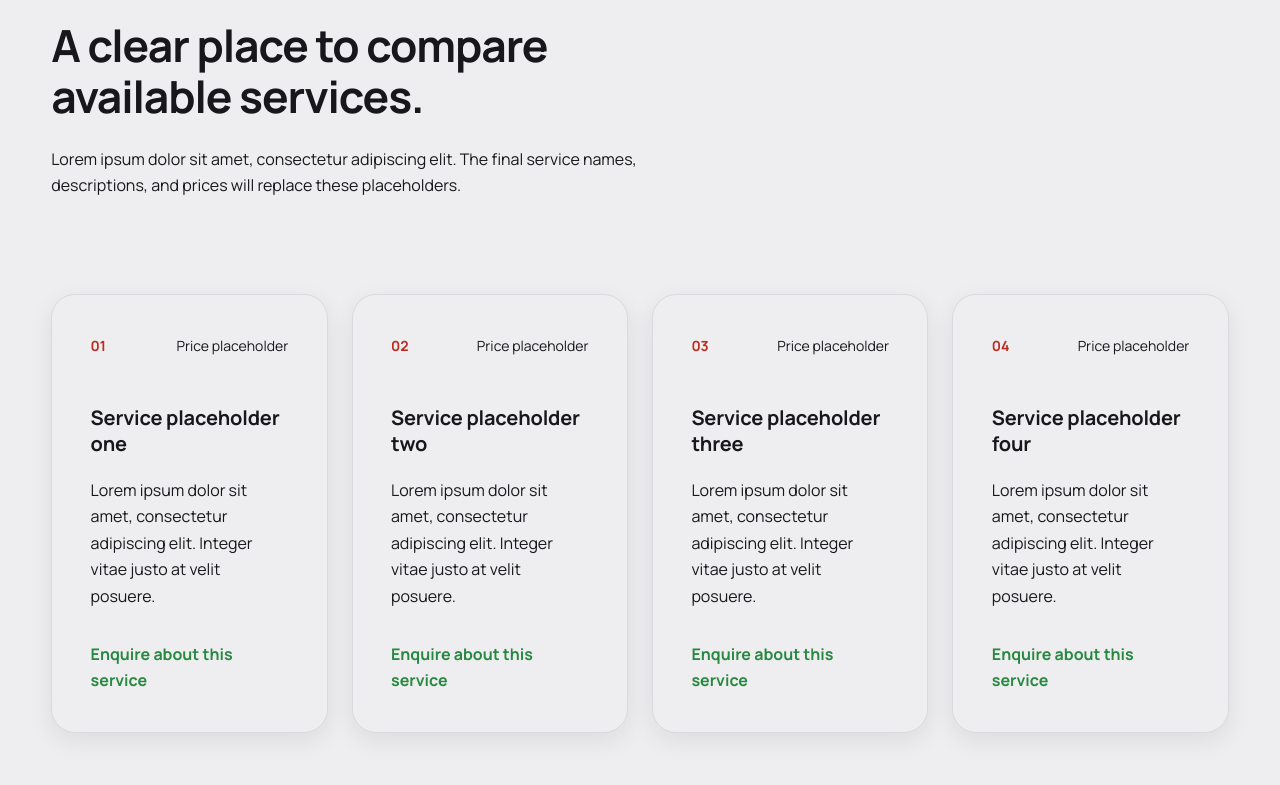
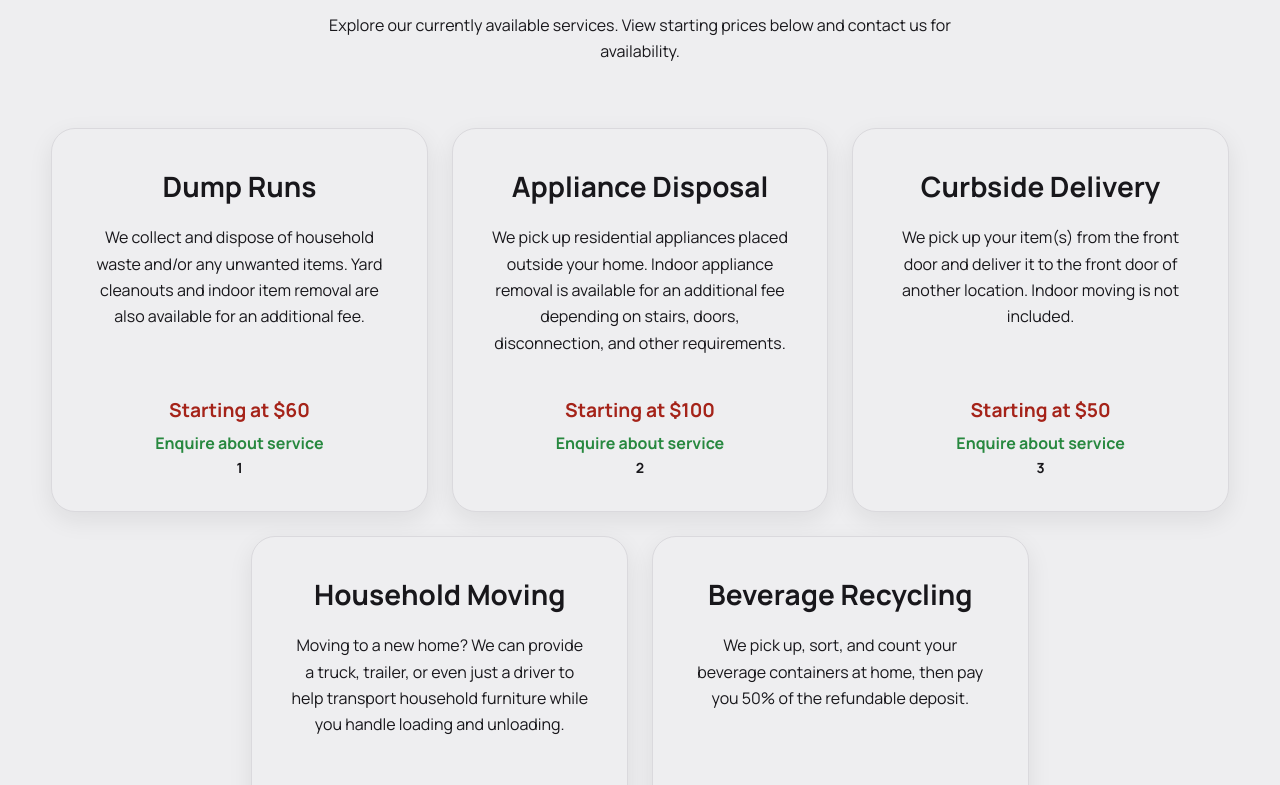
Before and after one commit to gwan-kib/CGT-Enterprises-Website, a React (Vite) app: page / in a window 1280 px wide. Shown: the part 935-1720 px from the top of the page. Built offline with nearby package versions, Linux system fonts and the light colour scheme.

Commit message:
style(site): refine services layout, header link treatment, and shared styling

```diff
--- a/src/components/layout/Header.tsx
+++ b/src/components/layout/Header.tsx
@@ -79,7 +79,7 @@ function handleSectionLinkClick(
   onSectionNavigation(getNavigationHref(link.hash));
 
   event.preventDefault();
-  section.scrollIntoView({ behavior: "smooth", block: "center" });
+  section.scrollIntoView({ behavior: "smooth", block: "start" });
 
   if (window.location.hash !== link.hash) {
     window.history.pushState(null, "", link.hash);
--- a/src/components/sections/ServicesSection.tsx
+++ b/src/components/sections/ServicesSection.tsx
@@ -1,17 +1,18 @@
-import { placeholderServices } from '../../data/services'
-import { SectionContainer } from '../layout/SectionContainer'
-import { SectionHeading } from '../ui/SectionHeading'
-import { ServiceCard } from '../ui/ServiceCard'
+import { placeholderServices } from "../../data/services";
+import { SectionContainer } from "../layout/SectionContainer";
+import { SectionHeading } from "../ui/SectionHeading";
+import { ServiceCard } from "../ui/ServiceCard";
 
 export function ServicesSection() {
   return (
     <SectionContainer id="services" labelledBy="services-title" tone="subtle">
       <div className="services-section__intro">
         <SectionHeading
-          description="Lorem ipsum dolor sit amet, consectetur adipiscing elit. The final service names, descriptions, and prices will replace these placeholders."
-          eyebrow="(02) Services and pricing"
+          align="center"
+          description="Explore our currently available services. View starting prices below and contact us for availability."
+          eyebrow="(02) Services"
           id="services-title"
-          title="A clear place to compare available services."
+          title="Available services:"
         />
       </div>
 
@@ -21,5 +22,5 @@ export function ServicesSection() {
         ))}
       </div>
     </SectionContainer>
-  )
+  );
 }
--- a/src/components/ui/ServiceCard.tsx
+++ b/src/components/ui/ServiceCard.tsx
@@ -1,23 +1,25 @@
-import type { Service } from '../../data/services'
+import type { Service } from "../../data/services";
 
 interface ServiceCardProps {
-  service: Service
+  service: Service;
 }
 
 export function ServiceCard({ service }: ServiceCardProps) {
   return (
     <article className="service-card">
-      <div className="service-card__topline">
+
+      <h3 className="service-card__title">{service.name}</h3>
+      <p className="service-card__description">{service.description}</p>
+
+      <div className="service-card__info">
+        <span className="service-card__price">{service.price}</span>
+        <a className="service-card__link" href="#contact">
+          Enquire about service
+        </a>
         <span className="service-card__number" aria-hidden="true">
           {service.id}
         </span>
-        <span className="service-card__price">{service.price}</span>
       </div>
-      <h3 className="service-card__title">{service.name}</h3>
-      <p className="service-card__description">{service.description}</p>
-      <a className="service-card__link" href="#contact">
-        Enquire about this service
-      </a>
     </article>
-  )
+  );
 }
--- a/src/data/services.ts
+++ b/src/data/services.ts
@@ -1,37 +1,40 @@
 export interface Service {
-  description: string
-  id: string
-  name: string
-  price: string
+  description: string;
+  id: string;
+  name: string;
+  price: string;
 }
 
 export const placeholderServices: Service[] = [
   {
-    id: '01',
-    name: 'Service placeholder one',
+    id: "1",
+    name: "Dump Runs",
     description:
-      'Lorem ipsum dolor sit amet, consectetur adipiscing elit. Integer vitae justo at velit posuere.',
-    price: 'Price placeholder',
+      "We collect and dispose of household waste and/or any unwanted items. Yard cleanouts and indoor item removal are also available for an additional fee.",
+    price: "Starting at $60",
   },
   {
-    id: '02',
-    name: 'Service placeholder two',
-    description:
-      'Lorem ipsum dolor sit amet, consectetur adipiscing elit. Integer vitae justo at velit posuere.',
-    price: 'Price placeholder',
+    id: "2",
+    name: "Appliance Disposal",
+    description: "We pick up residential appliances placed outside your home. Indoor appliance removal is available for an additional fee depending on stairs, doors, disconnection, and other requirements.",
+    price: "Starting at $100",
   },
   {
-    id: '03',
-    name: 'Service placeholder three',
-    description:
-      'Lorem ipsum dolor sit amet, consectetur adipiscing elit. Integer vitae justo at velit posuere.',
-    price: 'Price placeholder',
+    id: "3",
+    name: "Curbside Delivery",
+    description: "We pick up your item(s) from the front door and deliver it to the front door of another location. Indoor moving is not included.",
+    price: "Starting at $50",
   },
   {
-    id: '04',
-    name: 'Service placeholder four',
-    description:
-      'Lorem ipsum dolor sit amet, consectetur adipiscing elit. Integer vitae justo at velit posuere.',
-    price: 'Price placeholder',
+    id: "4",
+    name: "Household Moving",
+    description: "Moving to a new home? We can provide a truck, trailer, or even just a driver to help transport household furniture while you handle loading and unloading.",
+    price: "Starting at $60",
   },
-]
+  {
+    id: "5",
+    name: "Beverage Recycling",
+    description: "We pick up, sort, and count your beverage containers at home, then pay you 50% of the refundable deposit.",
+    price: "50/50 Split",
+  },
+];
--- a/src/styles/sections/services.css
+++ b/src/styles/sections/services.css
@@ -1,6 +1,6 @@
 @layer components {
   .services-section__intro {
-    margin-bottom: clamp(var(--space-12), 7vw, var(--space-20));
+    margin-bottom: clamp(var(--space-12), 7vw, var(--space-5));
   }
 
   .services-grid {
@@ -14,7 +14,9 @@
     @apply relative flex flex-col;
     min-width: 0;
     min-height: 24rem;
+    align-items: center;
     padding: clamp(var(--space-6), 3vw, var(--space-10));
+    padding-bottom: clamp(var(--space-4), 3vw, var(--space-8));
     border: var(--border-width) solid var(--color-border);
     border-radius: var(--radius-large);
     background: var(--color-surface);
@@ -25,39 +27,39 @@
       transform var(--transition-standard) var(--easing-standard);
   }
 
-  .service-card__topline {
-    @apply flex items-center justify-between;
-    gap: var(--space-4);
-  }
-
   .service-card__number {
-    color: var(--color-brand-red-500);
+    color: var(--color-neutral-500);
     font-size: var(--font-size-small);
     font-weight: var(--font-weight-bold);
   }
 
   .service-card__price {
-    color: var(--color-text-muted);
-    font-size: var(--font-size-small);
+    margin-bottom: var(--space-1);
+    color: var(--color-brand-red-600);
+    font-size: 1.2rem;
+    font-weight: var(--font-weight-bold);
     line-height: var(--line-height-small);
   }
 
   .service-card__title {
-    margin: var(--space-12) 0 0;
-    font-size: var(--font-size-heading-card);
+    font-size: 1.75rem;
     font-weight: var(--font-weight-bold);
     line-height: var(--line-height-heading-card);
-    letter-spacing: -0.01em;
+    text-align: center;
   }
 
   .service-card__description {
     margin: var(--space-5) 0 0;
     color: var(--color-text-muted);
+    text-align: center;
+  }
+
+  .service-card__info {
+    @apply flex flex-col items-center;
+    margin-top: auto;
   }
 
   .service-card__link {
-    margin-top: auto;
-    padding-top: var(--space-8);
     color: var(--color-text-link);
     font-weight: var(--font-weight-bold);
     text-underline-offset: 0.3rem;
@@ -77,16 +79,53 @@
     }
   }
 
-  @media (min-width: 48rem) {
+  /*
+   * Two-card layout:
+   * Each card spans two of four columns.
+   * A single remaining card occupies the middle two columns.
+   */
+  @media (min-width: 48rem) and (max-width: 63.999rem) {
     .services-grid {
-      grid-template-columns: repeat(2, minmax(0, 1fr));
+      grid-template-columns: repeat(4, minmax(0, 1fr));
+    }
+
+    .services-grid > .service-card {
+      grid-column: span 2;
+    }
+
+    .services-grid > .service-card:last-child:nth-child(odd) {
+      grid-column: 2 / span 2;
     }
   }
 
+  /*
+   * Three-card layout:
+   * Each card spans two of six columns.
+   */
   @media (min-width: 64rem) {
     .services-grid {
-      grid-template-columns: repeat(4, minmax(0, 1fr));
+      grid-template-columns: repeat(6, minmax(0, 1fr));
       padding-block: var(--space-4);
+    }
+
+    .services-grid > .service-card {
+      grid-column: span 2;
+    }
+
+    /* One card remaining: place it in the center. */
+    .services-grid > .service-card:last-child:nth-child(3n + 1) {
+      grid-column: 3 / span 2;
+    }
+
+    /* Two cards remaining: move the first one inward. */
+    .services-grid
+      > .service-card:nth-last-child(2):nth-child(3n + 1) {
+      grid-column: 2 / span 2;
+    }
+
+    /* Place the second remaining card beside it. */
+    .services-grid > .service-card:last-child:nth-child(3n + 2) {
+      grid-column: 4 / span 2;
     }
   }
 }
--- a/src/styles/shared.css
+++ b/src/styles/shared.css
@@ -38,7 +38,7 @@
   .page-section {
     @apply flex min-h-screen items-center;
     min-height: 100svh;
-    padding-block: clamp(5rem, 9vw, 8rem);
+    padding-block: clamp(1rem, 9vw, 2rem);
     background: var(--color-background-page);
   }
 
--- a/src/styles/tokens.css
+++ b/src/styles/tokens.css
@@ -39,6 +39,9 @@
   --space-8: 2rem;
   --space-10: 2.5rem;
   --space-12: 3rem;
+  --space-14: 3.5rem;
+  --space-16: 4rem;
+  --space-18: 4.5rem;
   --space-20: 5rem;
   --space-24: 6rem;
 
```
